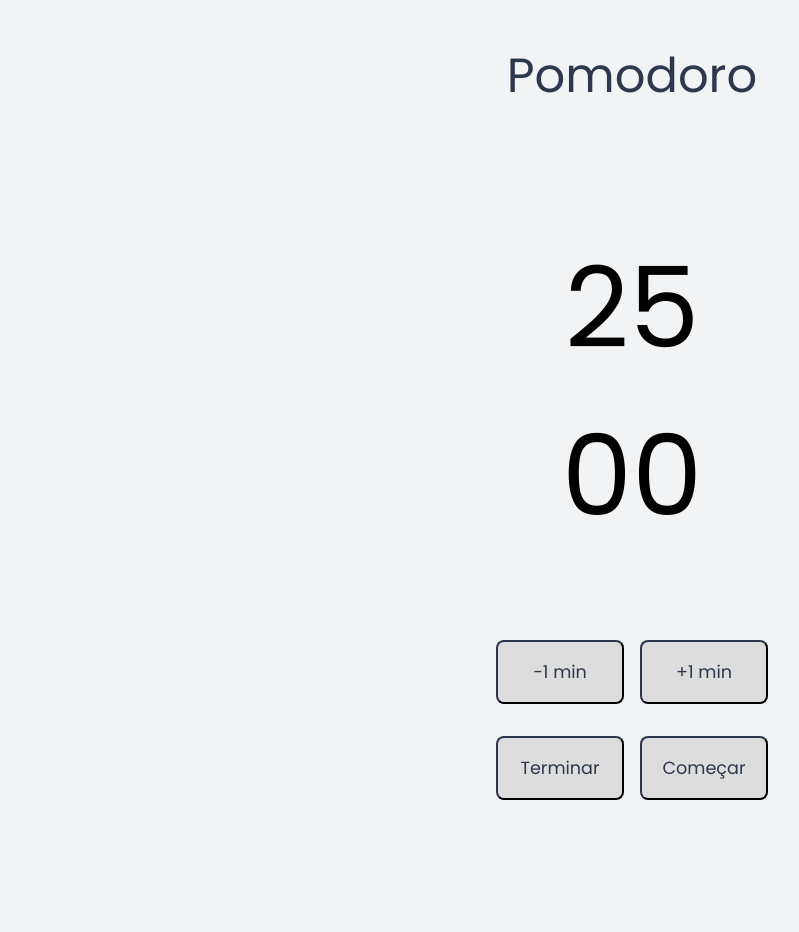
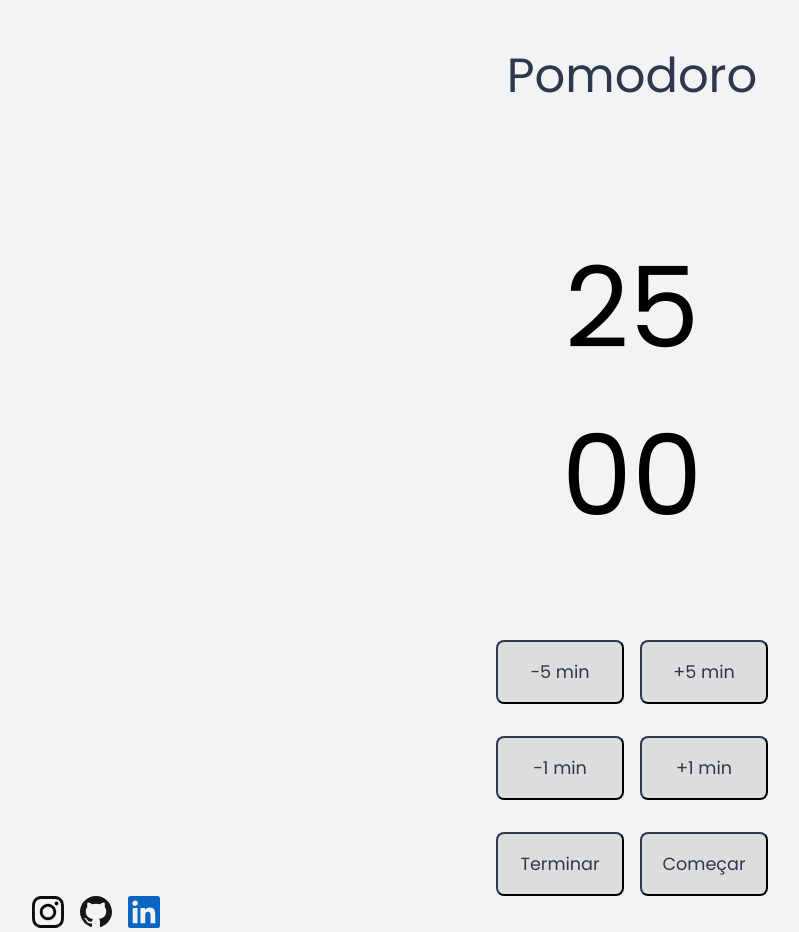
Before and after one commit to renan-leonel/app_ideas, a plain HTML site: page pomodoro/index.html in a window 1280 px wide. Shown: the whole page, without its empty margins (8-807 px from the left). Before the commit the page ends 800 px from the top, so only its background shows below. Drawn offline with Linux system fonts and the light colour scheme.

Commit message:
increase and decrease buttons added, icons added

```diff
--- a/pomodoro/index.css
+++ b/pomodoro/index.css
@@ -42,9 +42,10 @@ body{
     font-family: 'Poppins', sans-serif;
     font-size: 1.1rem;
     color: #2e384d;
+    cursor: pointer;
 }
 
-#buttons #start, #buttons #finish, #buttons #increase, #buttons #decrease {
+#buttons #start, #buttons #finish, #buttons #increaseOne, #buttons #decreaseOne, #buttons #increaseFive, #buttons #decreaseFive {
     align-self: center;
     justify-self: center;
     width: 8rem;
@@ -56,10 +57,29 @@ body{
 
 
 /* estilizações pra centralizar os botões no display grid, único jeito que consegui */
-#buttons #increase, #buttons #start{
+#buttons #increaseOne, #buttons #start, #buttons #increaseFive {
     transform: translateX(400px); /* move horizontalmente */
 }
 
-#buttons #decrease, #buttons #finish{
+#buttons #decreaseOne, #buttons #finish, #buttons #decreaseFive {
     transform: translateX(-400px); /* move horizontalmente */
 }
+
+#social p{
+    width: 15%;
+    display: flex;
+    justify-content: center;
+}
+
+#social p img{
+    width: 2rem;
+    margin-left: 1rem;
+}
+
+
+/* animações dos botões */
+
+#buttons .anim:hover{
+    background-color: #c5c4c4;
+    transition: 300ms;
+}
--- a/pomodoro/index.html
+++ b/pomodoro/index.html
@@ -18,10 +18,26 @@
             <span id="seconds"></span>
         </div>
         <div id="buttons">
-            <button id="increase">+1 min</button>
-            <button id="decrease">-1 min</button>
-            <button id="start" onclick="start()">Começar</button>
-            <button id="finish" onclick="finish()" disabled>Terminar</button>
+            <button id="increaseFive" class="anim" onclick="increaseFive()">+5 min</button>
+            <button id="decreaseFive" class="anim" onclick="decreaseFive()">-5 min</button>
+            <button id="increaseOne" class="anim" onclick="increaseOne()">+1 min</button>
+            <button id="decreaseOne" class="anim" onclick="decreaseOne()">-1 min</button>
+            <button id="start" class="anim" onclick="start()">Começar</button>
+            <button id="finish" class="anim" onclick="finish()" disabled>Terminar</button>
+        </div>
+
+        <div id="social">
+            <p>
+                <a href="https://www.instagram.com/renanleonel_/?hl=pt-br">
+                    <img src="./images/instagram-icon.svg" alt="Instagram">
+                </a>
+                <a href="https://github.com/renan-leonel/app_ideas/tree/main/pomodoro">
+                    <img src="./images/github-icon.svg" alt="GitHub">
+                </a>
+                <a href="https://www.linkedin.com/in/renanleonel/">
+                    <img src="./images/linkedin-icon.svg" alt="LinkedIn">
+                </a>
+            </p>
         </div>
 
     </div>
--- a/pomodoro/index.js
+++ b/pomodoro/index.js
@@ -49,3 +49,23 @@ function start(){
         }
     }, 1000);
 }
+
+function increaseOne(){
+    minutes = minutes + 1;
+    document.getElementById("minutes").innerHTML = minutes;
+}
+
+function decreaseOne(){
+    minutes = minutes - 1;
+    document.getElementById("minutes").innerHTML = minutes;
+}
+
+function increaseFive(){
+    minutes = minutes + 5;
+    document.getElementById("minutes").innerHTML = minutes;
+}
+
+function decreaseFive(){
+    minutes = minutes - 5;
+    document.getElementById("minutes").innerHTML = minutes;
+}
```
Also changed, not shown: pomodoro/images/github-icon.svg (added), pomodoro/images/instagram-icon.svg (added), pomodoro/images/linkedin-icon.svg (added).
